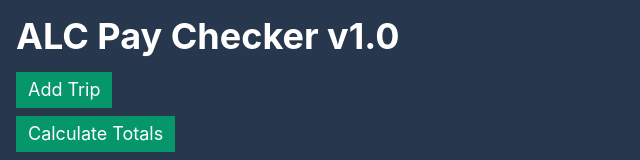
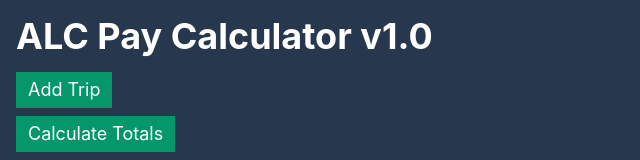
Before and after one commit to janf64/AirPayChecker, a React (Create React App) app: page / in a window 1280 px wide. Shown: the top 160 px of the page, without its empty margins (0-640 px from the left). Built offline with nearby package versions, Linux system fonts and the light colour scheme.

Commit message:
version num add

```diff
--- a/src/App.js
+++ b/src/App.js
@@ -206,7 +206,7 @@ function App() {
     <div className="App">
       <div className="p-4">
         {/* Comment: This is a brief comment at the top of the React page */}
-        <h1 className="text-4xl mb-4 font-bold">ALC Pay Checker v1.0</h1>
+        <h1 className="text-4xl mb-4 font-bold">ALC Pay Calculator v1.0</h1>
 
         {/* Trip inputs */}
         {trips.map((trip, index) => {
```
